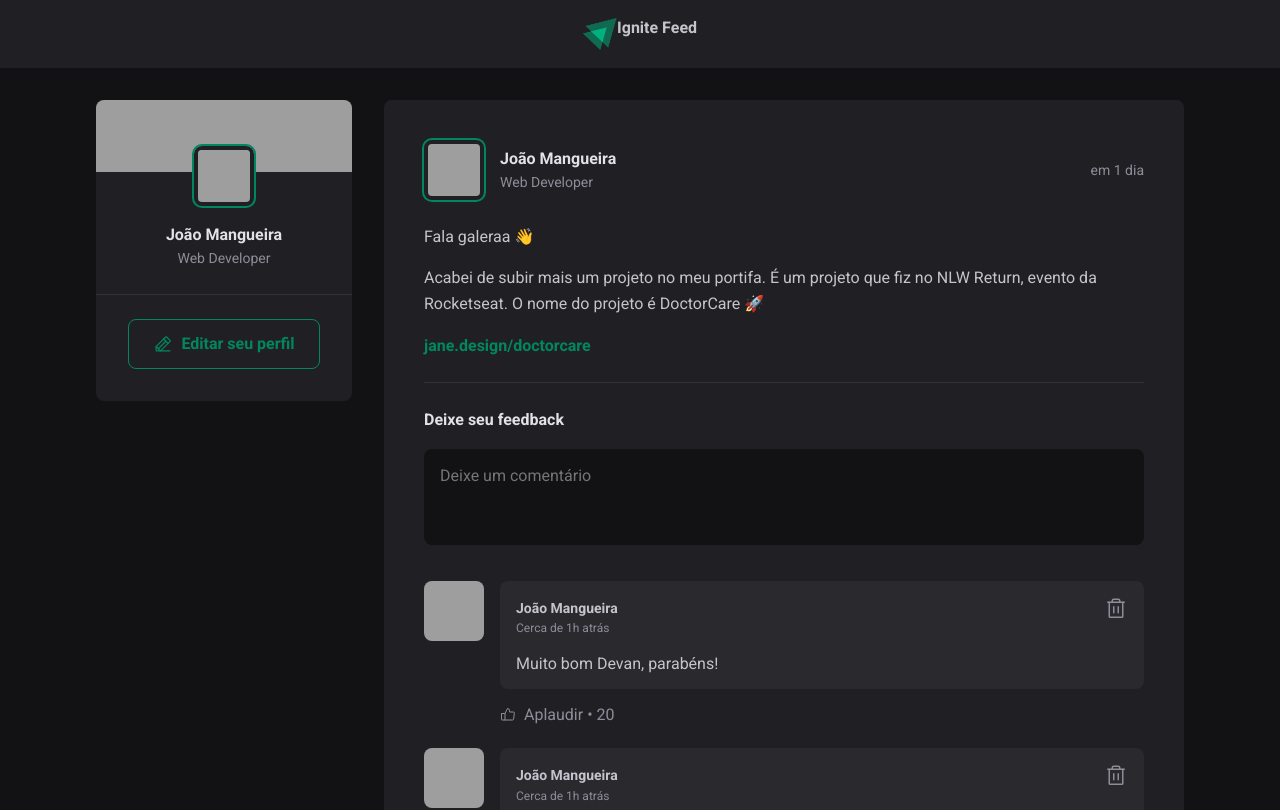
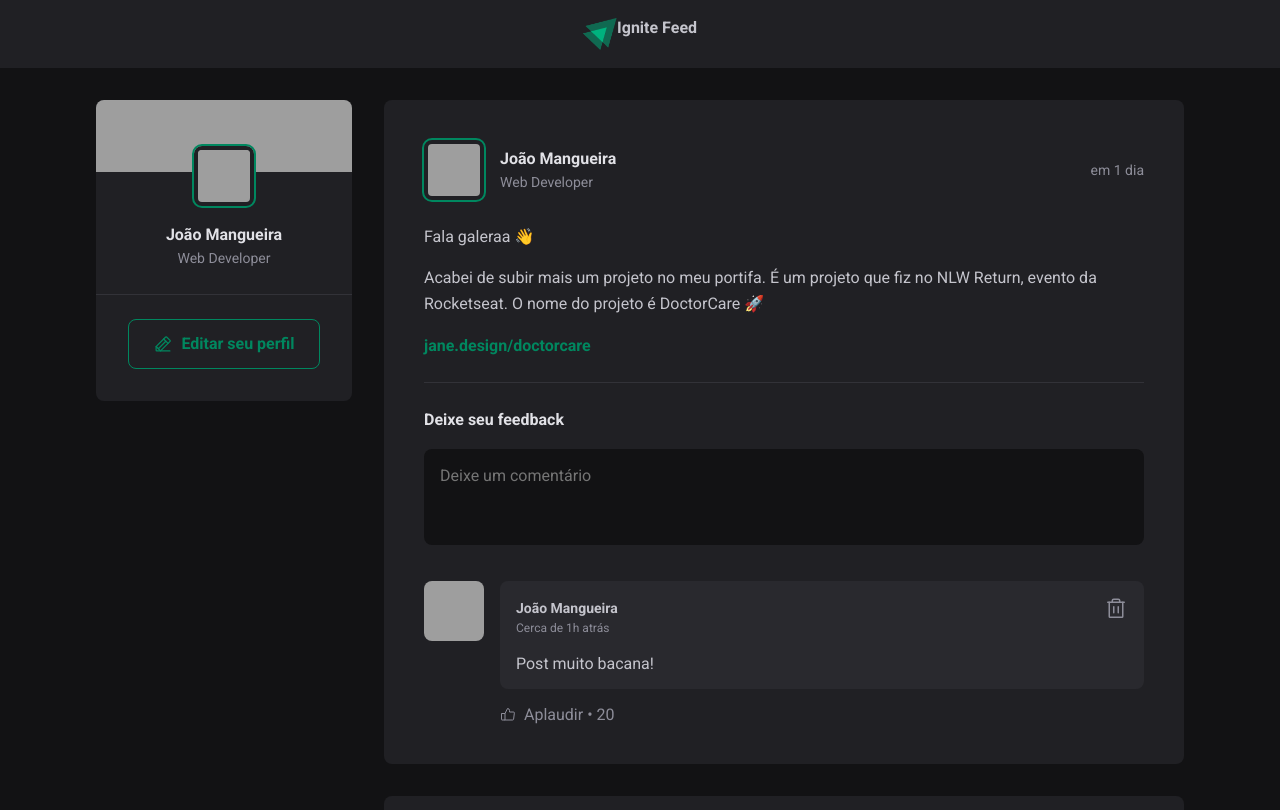
Before and after one commit to jamangueira7/fundamentos-reactjs-ignite-js, a React (Vite) app: page / in a window 1280 px wide. Shown: the top 810 px of the page. Built offline with nearby package versions, Linux system fonts and the light colour scheme; grey boxes are pictures that could not be loaded.

Commit message:
Pegando dados dos comentarios

```diff
--- a/src/components/Comment.jsx
+++ b/src/components/Comment.jsx
@@ -2,7 +2,7 @@
 import { Avatar } from "./Avatar.jsx";
 import styles from "./Comment.module.css";
 
-export function Comment() {
+export function Comment({content}) {
   return(
     <div className={styles.comment}>
 
@@ -25,7 +25,7 @@
                       <Trash size={24} />
                   </button>
               </header>
-              <p>Muito bom Devan, parabéns! </p>
+              <p>{content} </p>
           </div>
           <footer>
               <button>
--- a/src/components/Post.jsx
+++ b/src/components/Post.jsx
@@ -3,8 +3,13 @@
 import { Comment } from "./Comment.jsx";
 import { Avatar}  from "./Avatar.jsx";
 import styles from "./Post.module.css";
+import {useState} from "react";
 
 export function Post({ author, content, publishedAt}) {
+    const [comments, setComments] = useState([
+        'Post muito bacana!',
+    ]);
+
     const publishedDateFormatted = format(publishedAt, "d 'de' LLLL 'ás' H:mm'h'", {
         locale: ptBR
     });
@@ -13,6 +18,14 @@
         locale: ptBR,
         addSuffix: true
     });
+
+    function handleCreateNewComment() {
+        event.preventDefault();
+        const newCommentText = event.target.comment.value;
+        setComments([...comments, newCommentText]);
+
+        event.target.comment.value = '';
+    }
 
     return(
         <article className={styles.post}>
@@ -44,17 +57,21 @@
                 }
             </div>
 
-            <form className={styles.commentForm}>
+            <form onSubmit={handleCreateNewComment} className={styles.commentForm}>
                 <strong>Deixe seu feedback</strong>
-                <textarea placeholder="Deixe um comentário"></textarea>
+                <textarea name="comment" placeholder="Deixe um comentário"></textarea>
                 <footer>
                     <button type="submit">Publicar</button>
                 </footer>
             </form>
             <div className={styles.commentList}>
-                <Comment />
-                <Comment />
-                <Comment />
+                {
+                    comments.map(comment => {
+                        return (
+                            <Comment content={comment}/>
+                        );
+                    })
+                }
             </div>
         </article>
     );
```
